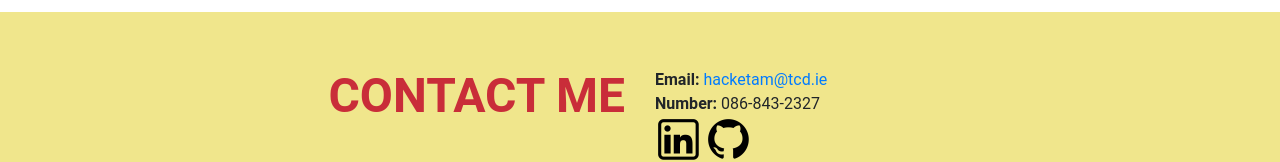
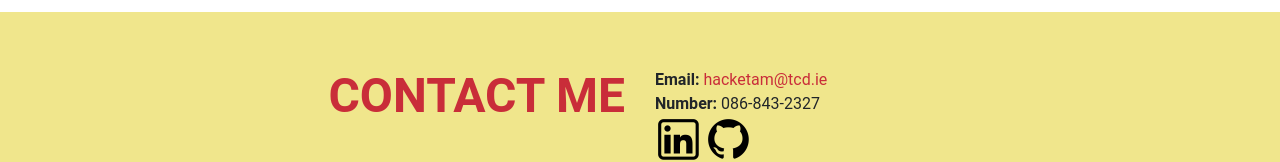
Before and after one commit to AmyRaeHackett/amy-portfolio, a React (Create React App) app: page / in a window 1280 px wide. Shown: the part 4423-4585 px from the top of the page. Built offline with nearby package versions, Linux system fonts and the light colour scheme.

Commit message:
change colour of contact link

```diff
--- a/src/components/Contact.css
+++ b/src/components/Contact.css
@@ -1,4 +1,6 @@
-
+#link {
+  color: rgb(201, 45, 57);
+}
 #link:hover {
     text-decoration: none;
     color:rgb(80, 8, 8);
```
